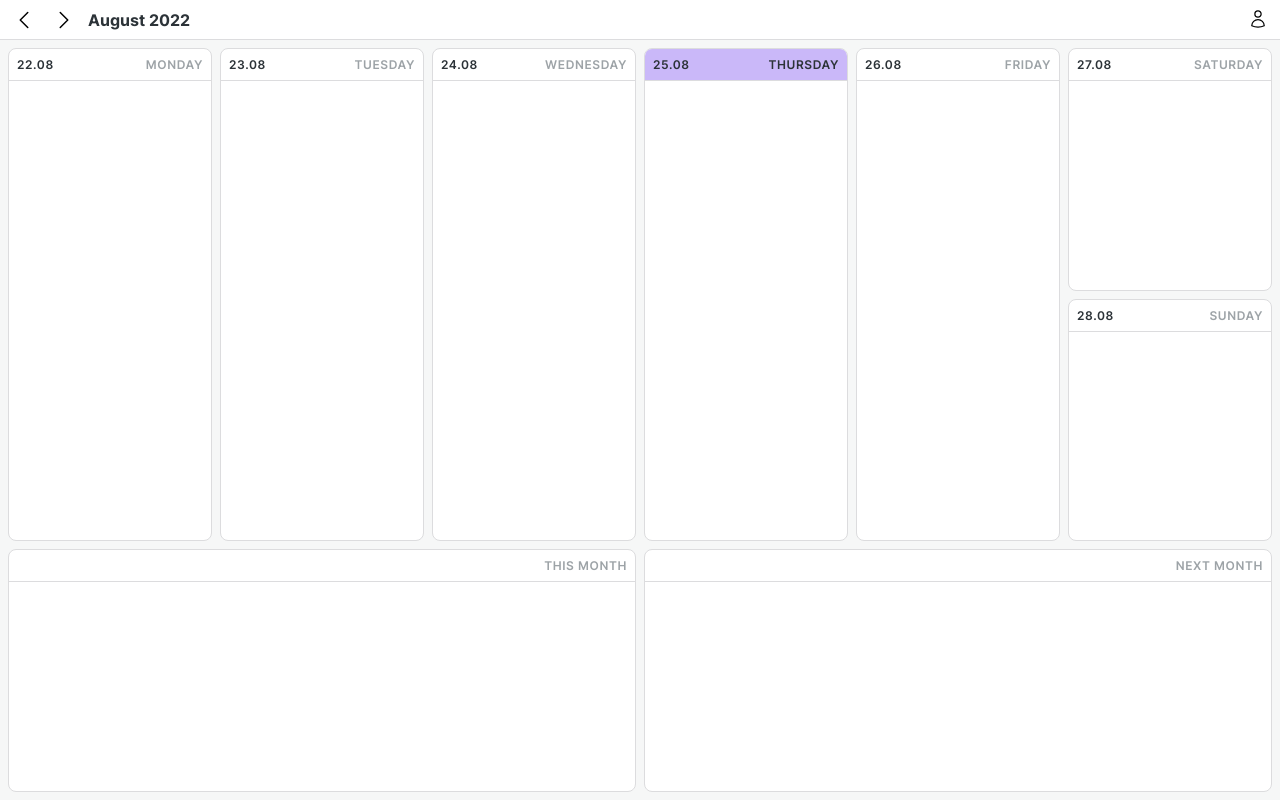
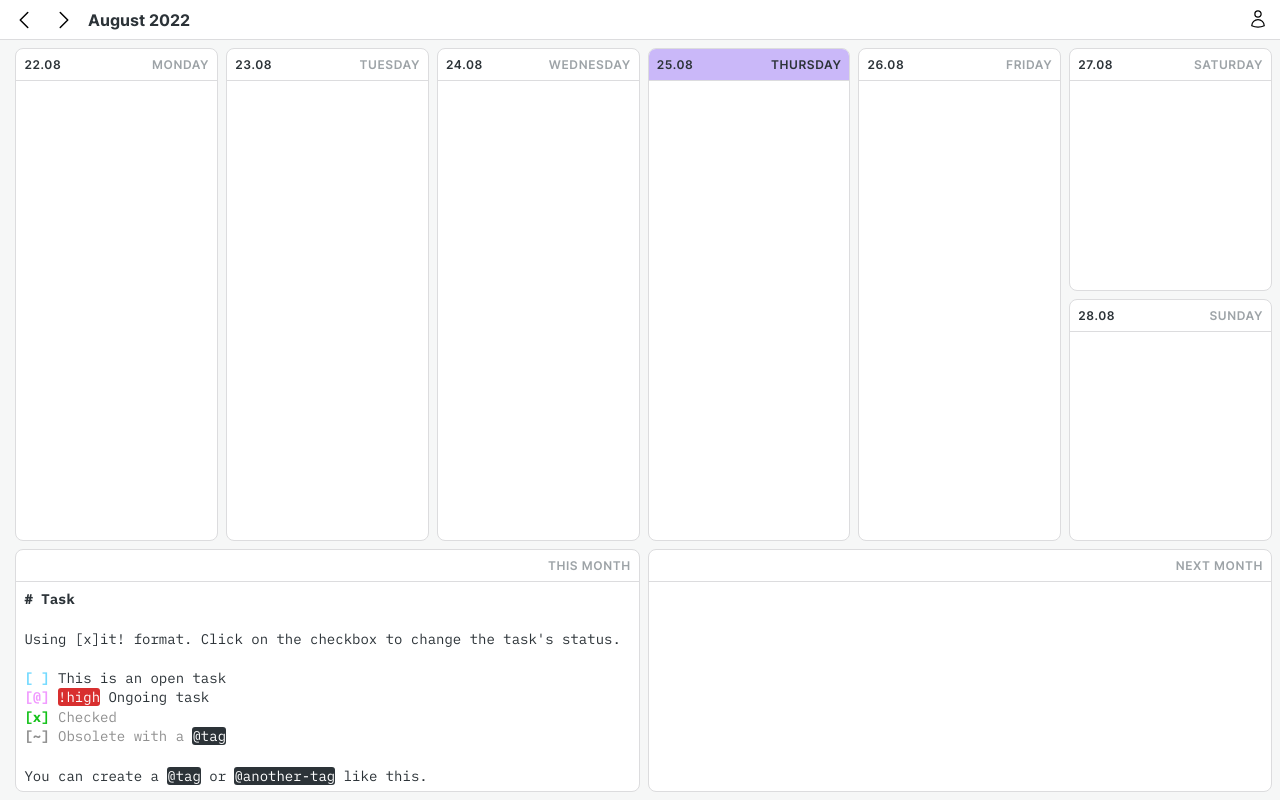
Before and after one commit to tatthien/weekly, a Vue app: page / in a window 1280 px wide. Built offline with nearby package versions, Linux system fonts and the light colour scheme; no server answers.

Commit message:
Feat: store data in local storage if user is not logged in

```diff
--- a/src/App.vue
+++ b/src/App.vue
@@ -1,5 +1,6 @@
 <template>
 	<AppHeader />
+	<div class="app-sidebar">1</div>
 	<main class="app-main">
 		<form class="grid">
 			<Note
--- a/src/components/AppHeader.vue
+++ b/src/components/AppHeader.vue
@@ -40,6 +40,10 @@ function logInWithGoogle() {
 				accessToken: credential?.accessToken ?? '',
 				user: result.user,
 			});
+
+			// @TODO: should be removed?
+			// Reload page after logged in to prevent some unresolved bugs.
+			window.location.reload();
 		})
 		.catch((error) => {
 			throw Error(String(error));
@@ -49,6 +53,9 @@ function logInWithGoogle() {
 function logOut() {
 	signOut(auth).then(() => {
 		clearAuthData();
+		// @TODO: should be removed?
+		// Reload page after logged in to prevent some unresolved bugs.
+		window.location.reload();
 	});
 }
 </script>
--- a/src/components/Note.vue
+++ b/src/components/Note.vue
@@ -12,14 +12,17 @@
 <script lang="ts" setup>
 import { format } from 'date-fns';
 import hljs from 'highlight.js';
-import { doc, getDocs, setDoc, collection, query, where } from 'firebase/firestore';
 import { onAuthStateChanged } from 'firebase/auth';
-import db from '../utils/get-firebase-db';
 import auth from '../utils/get-firebase-auth';
 import { ref, computed, nextTick, onMounted } from 'vue';
 import debounce from 'lodash/debounce';
 import { addLog } from '../composables/use-logs';
 import { formatDateToId } from '../utils/calendar';
+import { useDatabaseProvider } from '../composables/use-database-provider';
+import contentPlaceholder from '../utils/get-data-placeholder';
+
+const firebaseProvider = useDatabaseProvider('firebase');
+const localStorageProvider = useDatabaseProvider('localStorage');
 
 const BRACKETS = new Map([
 	['[', ']'],
@@ -107,18 +110,22 @@ const highlightContent = computed(() => {
 
 const autoSaveContent = debounce(() => {
 	onAuthStateChanged(auth, async (user) => {
+		const id = props.weekDate ? format(props.weekDate, 'dd_MM_yyyy') : props.weekDay;
 		const data = {
 			content: content.value,
-			date: props.weekDate ? format(props.weekDate, 'dd_MM_yyyy') : props.weekDay,
+			date: id,
 		};
 
 		if (user) {
 			try {
-				await setDoc(doc(db, `${import.meta.env.VITE_DB_NAME}/${user.uid}/plans/${props.id}`), data);
+				firebaseProvider.insert(id, data);
 				addLog(`🎉 Saved at ${format(new Date(), 'dd-MM-yyyy H:ii:ss')}`);
 			} catch (error) {
 				throw Error(String(error));
 			}
+		} else {
+			localStorageProvider.insert(id, data);
+			addLog(`🎉 Saved at ${format(new Date(), 'dd-MM-yyyy H:ii:ss')}`);
 		}
 	});
 }, 500);
@@ -135,20 +142,17 @@ onMounted(() => {
 
 // Read data from firebase or local storage
 onAuthStateChanged(auth, async (user) => {
+	const id = props.weekDate ? format(props.weekDate, 'dd_MM_yyyy') : props.weekDay;
 	if (user) {
-		const q = query(
-			collection(db, `${import.meta.env.VITE_DB_NAME}/${user.uid}/plans`),
-			where('date', '==', props.weekDate ? format(props.weekDate, 'dd_MM_yyyy') : props.weekDay)
-		);
-		const querySnap = await getDocs(q);
-		querySnap.forEach((doc) => {
-			content.value = doc.data().content;
-		});
+		const data = await firebaseProvider.read(id);
+		content.value = data ? data.content : '';
 	} else {
-		// Clear data
-		content.value = '';
-
-		// @TODO: local storage
+		const data = localStorageProvider.read(id);
+		if (id === 'this_month' && data === null) {
+			content.value = contentPlaceholder;
+		} else {
+			content.value = data ? data.content : '';
+		}
 	}
 });
 
--- /dev/null
+++ b/src/composables/use-database-provider.ts
@@ -0,0 +1,81 @@
+import { useLocalStorage } from './use-local-storage';
+import useUser from './use-user';
+import { doc, getDocs, setDoc, collection, query, where } from 'firebase/firestore';
+import db from '../utils/get-firebase-db';
+
+interface DatabaseInterface {
+	read(id: string): any;
+	insert(id: string, data: Record<string, any>): void;
+}
+
+type Plan = {
+	content?: string;
+	date?: string;
+};
+
+const plansDefaultValue: Array<Plan> = [];
+const plans = useLocalStorage('GET_WEEKLY_PLANS', plansDefaultValue);
+
+const DatabaseProviders: Record<'firebase' | 'localStorage', DatabaseInterface> = {
+	firebase: {
+		read: async (id: string) => {
+			let data = null;
+			const q = query(
+				collection(db, `${import.meta.env.VITE_DB_NAME}/${useUser().uid.value}/plans`),
+				where('date', '==', id)
+			);
+			const querySnap = await getDocs(q);
+			querySnap.forEach((doc) => {
+				data = doc.data();
+			});
+
+			return data;
+		},
+		insert: async (id: string, data: Record<string, any>) => {
+			await setDoc(doc(db, `${import.meta.env.VITE_DB_NAME}/${useUser().uid.value}/plans/${id}`), data);
+		},
+	},
+	localStorage: {
+		read: (id: string) => {
+			if (plans.value === undefined) {
+				return null;
+			}
+
+			const data = plans.value.find((e: any) => e.date === id) ?? null;
+			return data;
+		},
+		insert: (id: string, data: Record<string, any>) => {
+			if (plans.value === undefined) {
+				return;
+			}
+
+			const isExisted = !!plans.value.find((e: any) => e.date === id);
+			if (isExisted) {
+				plans.value = plans.value.map((e: any) => {
+					return e.date === id ? data : e;
+				});
+			} else {
+				plans.value.push(data);
+			}
+		},
+	},
+};
+
+export function useDatabaseProvider(provider: 'firebase' | 'localStorage'): DatabaseInterface;
+
+export function useDatabaseProvider(provider: 'firebase' | 'localStorage'): DatabaseInterface {
+	const dbProvider = DatabaseProviders[provider];
+
+	const read = (id: string) => {
+		return dbProvider.read(id);
+	};
+
+	const insert = (id: string, data: Record<string, any>) => {
+		return dbProvider.insert(id, data);
+	};
+
+	return {
+		read,
+		insert,
+	};
+}
--- a/src/composables/use-local-storage.ts
+++ b/src/composables/use-local-storage.ts
@@ -38,8 +38,12 @@ function getSerializerType<T>(rawData: T) {
 	return 'object';
 }
 
-export function useLocalStorage<T extends string | number | boolean | object | null>(key: string) {
+export function useLocalStorage<T extends string | number | boolean | object | null>(key: string, defaultValue?: T) {
 	const data = ref<T>();
+	if (defaultValue !== undefined) {
+		data.value = defaultValue;
+	}
+
 	const type = getSerializerType(data.value);
 	const serializer = StorageSerializers[type];
 
@@ -55,14 +59,20 @@ export function useLocalStorage<T extends string | number | boolean | object | n
 		{ deep: true }
 	);
 
-	data.value = read(key);
+	let localStorageData = read(key);
+	if (localStorageData === null && defaultValue !== undefined) {
+		localStorageData = defaultValue;
+	}
+	data.value = localStorageData;
 
 	return data;
 
 	function read(key: string) {
 		const rawData = window.localStorage.getItem(key);
-		if (rawData === null) return rawData;
-		return serializer.read(rawData || '');
+		if (rawData === null) {
+			return rawData;
+		}
+		return serializer.read(rawData);
 	}
 
 	function write(key: string) {
--- a/src/composables/use-user.ts
+++ b/src/composables/use-user.ts
@@ -25,6 +25,14 @@ export default function useUser() {
 		return authData.value.user.photoURL;
 	});
 
+	const uid = computed(() => {
+		if (!authData.value) {
+			return null;
+		}
+
+		return authData.value.user.uid;
+	});
+
 	const isLoggedIn = computed(() => {
 		return !!authData.value?.accessToken;
 	});
@@ -40,6 +48,7 @@ export default function useUser() {
 	return {
 		displayName,
 		photoURL,
+		uid,
 		setAuthData,
 		clearAuthData,
 		isLoggedIn,
```
